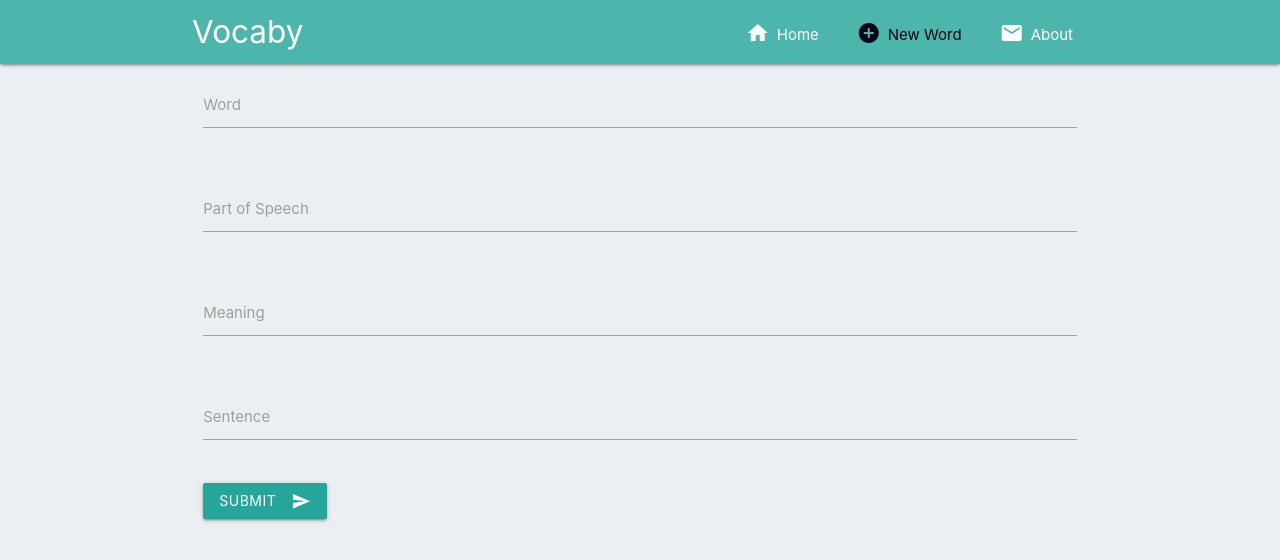
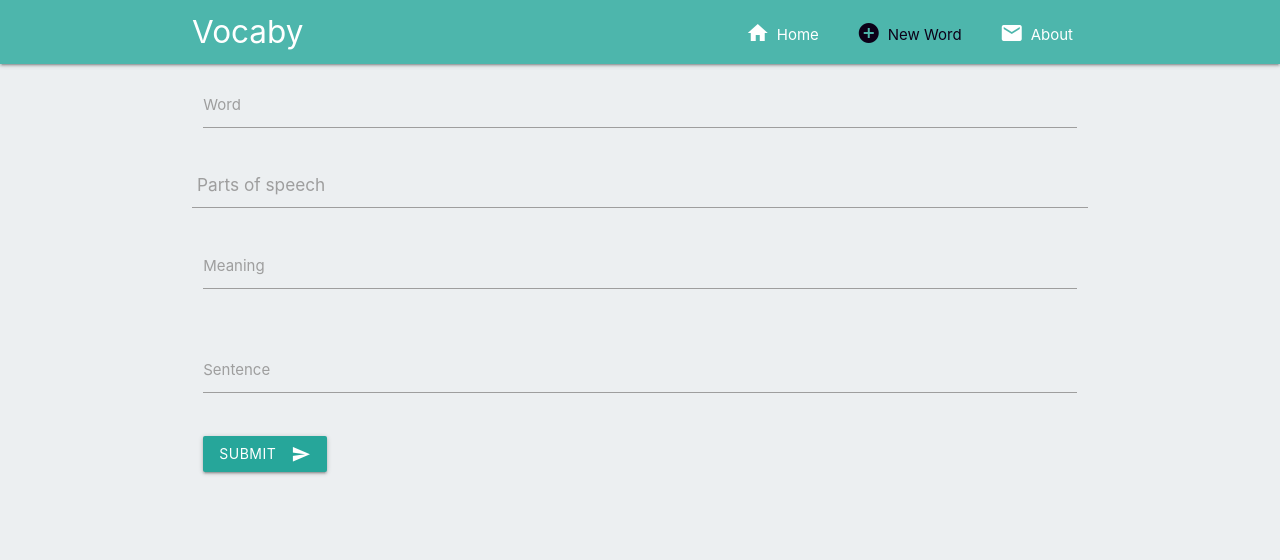
Before and after one commit to AbdulBasit313/React-Vocablulary-App, a React (Create React App) app: page /newword in a window 1280 px wide. Shown: the top 560 px of the page. Built offline with nearby package versions, Linux system fonts and the light colour scheme.

Commit message:
implemented custom dropdown for parts of speech

```diff
--- a/src/App.css
+++ b/src/App.css
@@ -35,3 +35,35 @@ code {
    top: 5px;
    left: -7px
 }
+
+.input-item {
+   cursor: pointer;
+   padding: 5px;
+   color:#9E9E9E
+}
+
+.input-item:hover {
+   background-color: rgb(32, 29, 29);
+   color:white
+}
+
+.list {
+   list-style-type: none;
+}
+
+.list-item {
+   cursor: pointer;
+   padding: 5px;
+   margin-top: 5px;
+   width: 200px;
+   background-color: #ddd;
+}
+
+.list-item:hover {
+   background-color: gray;
+   color:white
+}
+
+.dropdown-item {
+   border-bottom: 1px solid #9E9E9E;
+}
--- a/src/App.js
+++ b/src/App.js
@@ -52,14 +52,14 @@ class App extends Component {
       return (
          <div>
             <Navbar />
-            <div className="container">
-               <Alert alert={this.state.alert} />
-            </div>
             <Switch>
                <Route
                   exact path='/'
                   render={() => (
                      <Fragment>
+                        <div className="container">
+                           <Alert alert={this.state.alert} />
+                        </div>
                         {this.state.words.length > 0 &&
                            <Search
                               searchWords={this.searchWords}
@@ -68,15 +68,20 @@ class App extends Component {
                         <WordList
                            words={this.state.words}
                            removeWord={this.removeWord}
-                           searchWords={this.searchWords}
-                           alert={this.state.alert}
-                           setAlert={this.setAlert}
                         />
                      </Fragment>)}
                />
                <Route
                   exact path='/newword'
-                  render={(props) => <NewWordForm {...props} addNewWord={this.addNewWord} />}
+                  render={(props) => (
+                     <Fragment>
+                        <div className="container">
+                           <Alert alert={this.state.alert} />
+                        </div>
+                        <NewWordForm {...props}
+                           addNewWord={this.addNewWord}
+                           setAlert={this.setAlert} />
+                     </Fragment>)}
                />
                <Route
                   exact path='/about'
@@ -88,4 +93,5 @@ class App extends Component {
    }
 }
 
+
 export default App;
--- /dev/null
+++ b/src/components/Dropdown.js
@@ -0,0 +1,44 @@
+import React, { Component, Fragment } from 'react'
+
+class Dropdown extends Component {
+   constructor(props) {
+      super(props)
+      this.state = {
+         items: ['Noun', 'Pronoun', 'Verb', 'Adverb', 'Adjective', 'preposition', 'Conjunction', 'Interjection'],
+         toggleList: false
+      }
+   }
+
+   toggleList = () => this.setState({ toggleList: !this.state.toggleList })
+
+   onSelect = (item) => {
+      this.props.onSelectPartsOfSpeech(item)
+      this.setState({
+         toggleList: !this.state.toggleList
+      })
+   }
+
+
+   render() {
+      return (
+         <Fragment>
+            <h6 onClick={this.toggleList} className='input-item'>{this.props.partOfSpeech}</h6>
+            {this.state.toggleList &&
+               <ul className='list'>{this.state.items.map((item, index) => {
+                  return (
+                     <li
+                        className='list-item'
+                        key={index}
+                        onClick={() => this.onSelect(item)}
+                     >
+                        {item}
+                     </li>
+                  )
+               })}</ul>
+            }
+         </Fragment>
+      )
+   }
+}
+
+export default Dropdown
--- a/src/components/pages/NewWordForm.js
+++ b/src/components/pages/NewWordForm.js
@@ -1,6 +1,6 @@
 import React, { Component } from 'react';
 import uuid from 'uuid/v4';
-import Alert from '../layout/Alert';
+import Dropdown from '../Dropdown';
 
 
 class NewWordForm extends Component {
@@ -8,10 +8,9 @@ class NewWordForm extends Component {
       super(props)
       this.state = {
          word: '',
-         partOfSpeech: '',
+         partOfSpeech: 'Parts of speech',
          meaning: '',
-         sentence: '',
-         alert: null
+         sentence: ''
       }
       this.handleChange = this.handleChange.bind(this)
       this.handleSubmit = this.handleSubmit.bind(this)
@@ -26,8 +25,7 @@ class NewWordForm extends Component {
    handleSubmit(e) {
       e.preventDefault()
       if (this.state.word.trim() === '' || this.state.partOfSpeech.trim() === '' || this.state.meaning.trim() === '' || this.state.sentence.trim() === '') {
-         this.setState({ alert: "Inputs can't be empty" })
-         setTimeout(() => this.setState({ alert: null }), 3000)
+         this.props.setAlert("Inputs can't be empty")
       }
       else {
          const newWord = { ...this.state, id: uuid() }
@@ -42,11 +40,16 @@ class NewWordForm extends Component {
       }
    }
 
+   onSelectPartsOfSpeech = (partOfSpeech) => {
+      this.setState({
+         partOfSpeech
+      })
+   }
+
    render() {
       const { word, partOfSpeech, meaning, sentence } = this.state
       return (
          <div className="row container">
-            <Alert alert={this.state.alert} />
             <form className="col s12" onSubmit={this.handleSubmit}>
 
                <div className="row">
@@ -61,16 +64,11 @@ class NewWordForm extends Component {
                   </div>
                </div>
 
-               <div className="row">
-                  <div className="input-field col s12">
-                     <input
-                        className="validate"
-                        type="text" name='partOfSpeech' value={partOfSpeech}
-                        id='partOfSpeech'
-                        onChange={this.handleChange}
-                     />
-                     <label htmlFor="partOfSpeech">Part of Speech</label>
-                  </div>
+               <div className="row dropdown-item">
+                  <Dropdown
+                     onSelectPartsOfSpeech={this.onSelectPartsOfSpeech}
+                     partOfSpeech={partOfSpeech}
+                  />
                </div>
 
                <div className="row">
```
